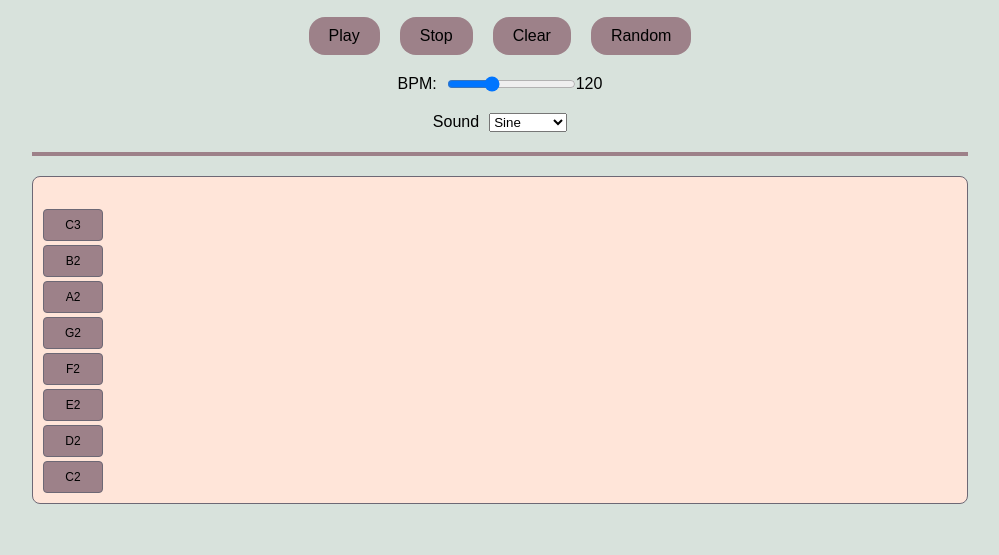
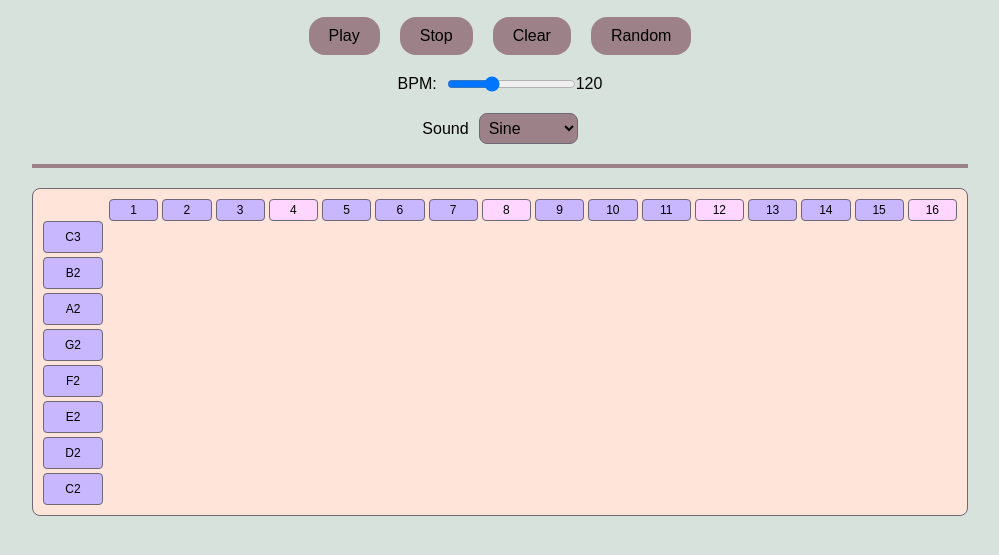
Before and after one commit to Mangokyou/LearningProgramming, a plain HTML site: page MLH-Songmaker/index.html in a window 1280 px wide. Shown: the part 73-628 px from the top of the page, without its empty margins (140-1139 px from the left). Drawn offline with Linux system fonts and the light colour scheme.

Commit message:
modified:   MLH-Songmaker/main.js 	modified:   MLH-Songmaker/styles.css     added part of the right cells

```diff
--- a/MLH-Songmaker/main.js
+++ b/MLH-Songmaker/main.js
@@ -8,7 +8,7 @@
  * @returns {element}
  */
 
-function elementCreate(tag, classAttr, idAttr) {
+function elementCreate(tag, classAttr, idAttr) { // Function to create an HTML element with specified tag, class, and id
     const element = document.createElement(tag);
     if (classAttr) {
         element.className = classAttr;
@@ -25,9 +25,9 @@ const COLUMN_COUNT = 16; // Number of columns in the grid
 const NOTE_NAMES = ['C3', 'B2', 'A2', 'G2', 'F2', 'E2', 'D2', 'C2']; // Musical note names
 
 
-const grid = document.getElementById('grid');
+const grid = document.getElementById('grid'); // Get the grid container element
 
-const gridLayout = elementCreate('div', 'grid-layout', 'grid-layout');
+const gridLayout = elementCreate('div', 'grid-layout', 'grid-layout'); // Create the grid layout container
 
 const labelsLeftSide = elementCreate('div', 'labels-left-side', 'labels-left-side');
 const rulerSpacer = elementCreate('div', 'ruler-spacer', 'ruler-spacer');
@@ -35,7 +35,7 @@ labelsLeftSide.appendChild(rulerSpacer);
 
 const rowLabels = elementCreate('div', 'row-labels', 'row-labels');
 
-NOTE_NAMES.forEach((noteName) => {
+NOTE_NAMES.forEach((noteName) => { // Create a label for each note
     const rowLabel = elementCreate('div', 'row-label', 'row-label' );
     rowLabel.textContent = noteName;
     rowLabels.appendChild(rowLabel);
@@ -45,6 +45,21 @@ NOTE_NAMES.forEach((noteName) => {
 labelsLeftSide.appendChild(rowLabels);
 grid.appendChild(gridLayout);
 gridLayout.appendChild(labelsLeftSide);
+
+// Right Collums for the clickable cells for the Song Maker
+const gridRightSide = elementCreate('div', 'grid-right-side', 'grid-right-side'); // const for the right side of the grid
+gridLayout.appendChild(gridRightSide); // Adding the right side to the grid layout
+const ruler = elementCreate('div', 'ruler', 'ruler'); // Create the ruler on the top of the right side
+gridRightSide.appendChild(ruler); // Append the ruler to the right side of the grid
+
+for (let colIDx = 1; colIDx <= COLUMN_COUNT; colIDx++) {
+    const isBeat = colIDx % 4 === 0;
+    const rulerCell = elementCreate('div', `ruler-cell${isBeat ? " beat" : ""}`);
+    rulerCell.textContent =  colIDx;
+    ruler.appendChild(rulerCell); // Append the ruler cell to the ruler
+} // Loop to create the ruler cells for each column
+
+
 
 // ---------------------BPM SLIDER-------------------------//
 
--- a/MLH-Songmaker/styles.css
+++ b/MLH-Songmaker/styles.css
@@ -85,6 +85,7 @@ h1 {
 .control-wave {
     display: flex;
     justify-content: center;
+    align-items: center;
 }
 
 
@@ -97,6 +98,15 @@ label {
     border:none;
     border-top: 4px solid var(--divider-color);
     margin: 20px 0;
+}
+
+select {
+    padding: 5px;
+    font-size: 16px;
+    border-radius: 8px;
+    border: 1px solid var(--line-color);
+    background-color: var(--button-color);
+    color: var(--text-color);
 }
 
 /* Grid Container */
@@ -135,8 +145,31 @@ label {
   align-items: center;
   justify-content: center;
   color: var(--text-color);
-  background-color: var(--button-color);
+  background-color: #c8b6ff;
   font-size: 12px;
   border: 1px solid var(--line-color);
   border-radius: 4px;
 }
+
+.ruler {
+    display: grid;
+    grid-template-columns: repeat(16, 1fr);
+    gap: 4px;
+    margin: 0;
+}
+
+.ruler-cell {
+    height: 22px;
+    display: flex;
+    align-items: center;
+    justify-content: center;
+    color: var(--text-color);
+    background-color: #c8b6ff;
+    font-size: 12px;
+    border: 1px solid var(--line-color);
+    border-radius: 4px;
+}
+
+.beat {
+    background-color: #ffd6ff;
+}
```
